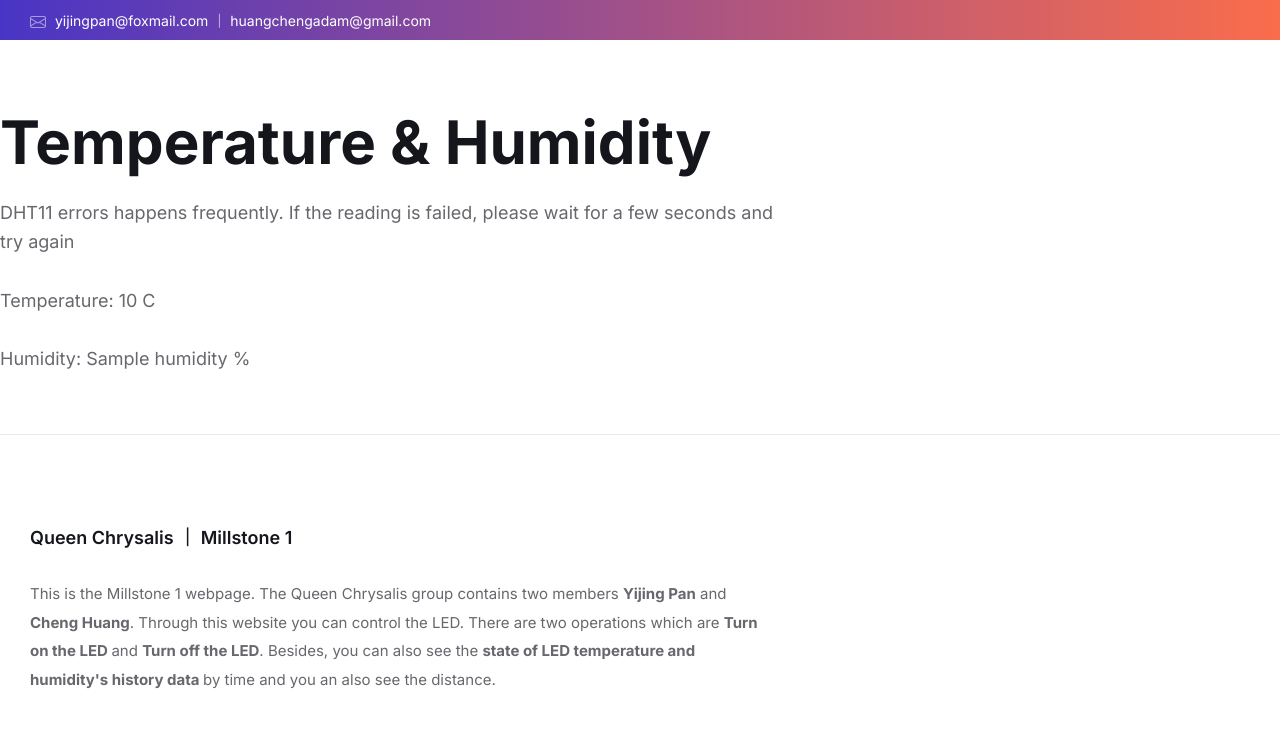
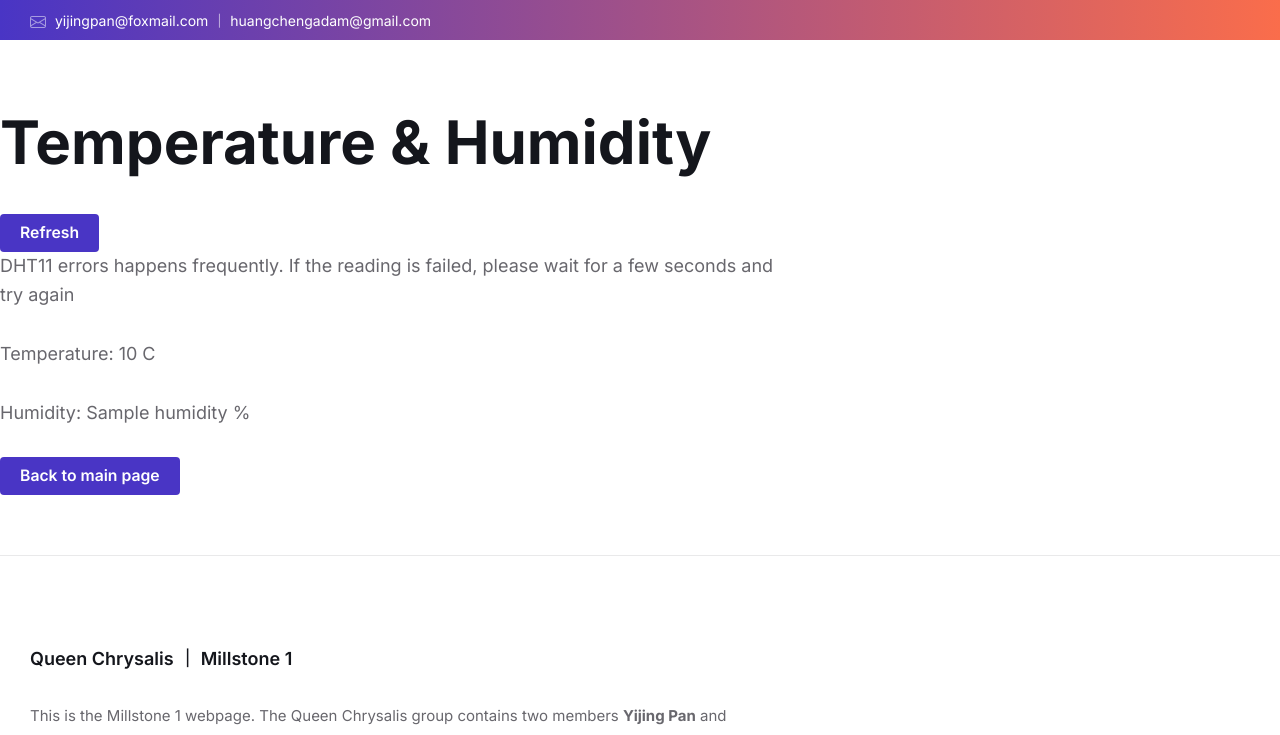
Before and after one commit to panyijing1997/IoTCourseMilestone1, a Flask app: template templates/dht11.html in a window 1280 px wide. Shown: the top 735 px of the page. Run offline with Flask 2, Linux system fonts and the light colour scheme; the template is opened without the code that fills it: most values are stand-ins (such as "Sample title", 1, 10 or a date in 2020); some web fonts are replaced.

Commit message:
refresh for temp

```diff
--- a/app.py
+++ b/app.py
@@ -53,7 +53,7 @@ def dht():
             'temperature':"failed to read",
             'humidity': "failed to read",
         }
-    return render_template('index.html',**templateData)
+    return render_template('dht11.html',**templateData)
 
 @app.route("/led")
 def led():
--- a/templates/dht11.html
+++ b/templates/dht11.html
@@ -34,12 +34,18 @@
                         <div class="main-header__inner">
                             <h1 class="main-header__title">Temperature & Humidity</h1>
                             <div class="main-header__subtitle">
+                                <p class="lsvr-wordbench-slider__item-button">
+									<a href="/dht11"><button  class="lsvr-button lsvr-wordbench-slider__item-button-link">Refresh</button></a>
+								</p>
                                 <p>DHT11 errors happens frequently. If the reading is failed, please wait for a few seconds and try again
                                 </p>
                                 <p>Temperature: {{ temperature }} C
                                 </p>
                                 <p>Humidity: {{ humidity }} %
                                 </p>
+                                <p class="lsvr-wordbench-slider__item-button">
+									<a href="/"><button  class="lsvr-button lsvr-wordbench-slider__item-button-link">Back to main page</button></a>
+								</p>
                             </div>
                         </div>
 			</header>
```
Also changed, not shown: IoTmileston1DB.db (added).
